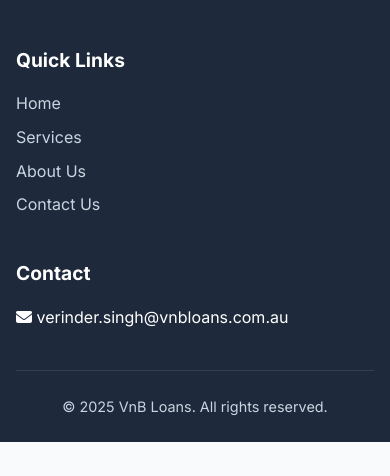
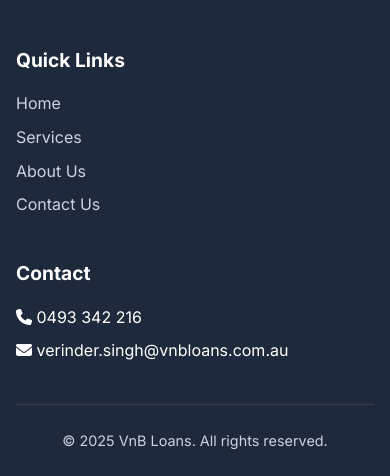
Before and after one commit to verinderpb/vnbloans, a plain HTML site: page about.html in a window 390 px wide. Shown: the part 3867-4343 px from the top of the page. Before the commit the page ends 4309 px from the top, so only its background shows below. Drawn offline with Linux system fonts and the light colour scheme.

Commit message:
added new  mobile number, address

```diff
--- a/about.html
+++ b/about.html
@@ -137,7 +137,7 @@
         <div class="footer-column">
           <h3>Contact</h3>
           <ul>
-            <!-- <li><i class="fas fa-phone"></i> 0411111111</li> -->
+            <li><i class="fas fa-phone"></i> 0493 342 216</li>
             <li><i class="fas fa-envelope"></i> verinder.singh@vnbloans.com.au</li>
             <!-- <li><i class="fas fa-map-marker-alt"></i> 24 Almandin Street, Gables, NSW, Australia</li> -->
           </ul>
```
Also changed, not shown: contact.html (+1 -1 lines), index.html (+1 -1 lines), services.html (+1 -1 lines).
